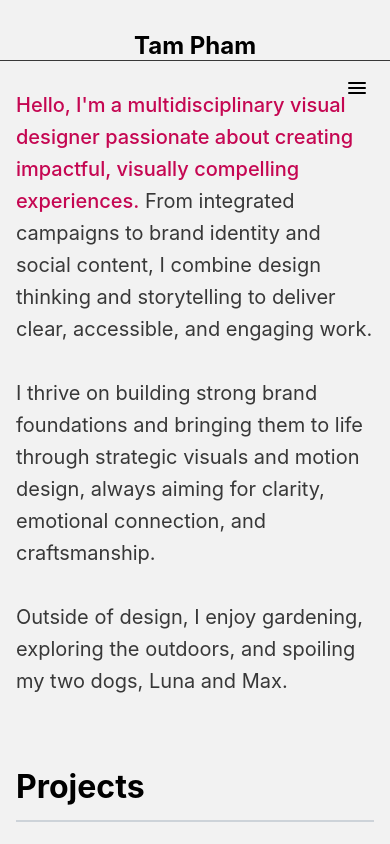
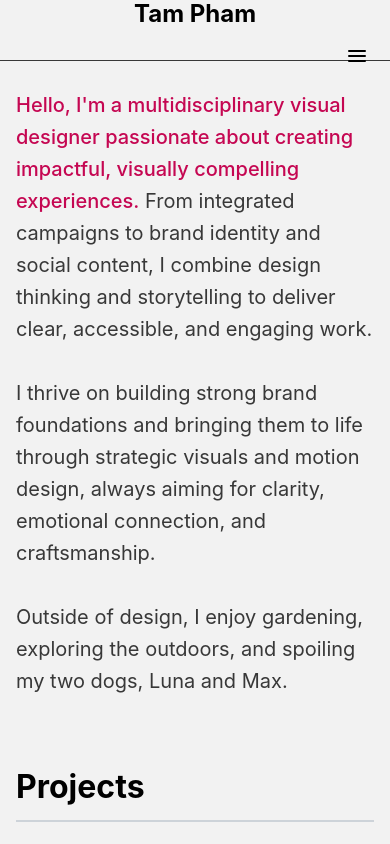
Before and after one commit to tampham98/website, a plain HTML site: page index.html in a window 390 px wide. Shown: the top 844 px of the page. Drawn offline with Linux system fonts and the light colour scheme.

Commit message:
position static

```diff
--- a/css/style.css
+++ b/css/style.css
@@ -335,7 +335,7 @@ main {
 
   /* Put logo + hamburger on one row */
   .sidebar-inner {
-    position: relative;                     /* disable inner sticky on mobile */
+    position: staic;                     /* disable inner sticky on mobile */
     display: flex;                        /* row */
     align-items: center;
     justify-content: space-between;
```
